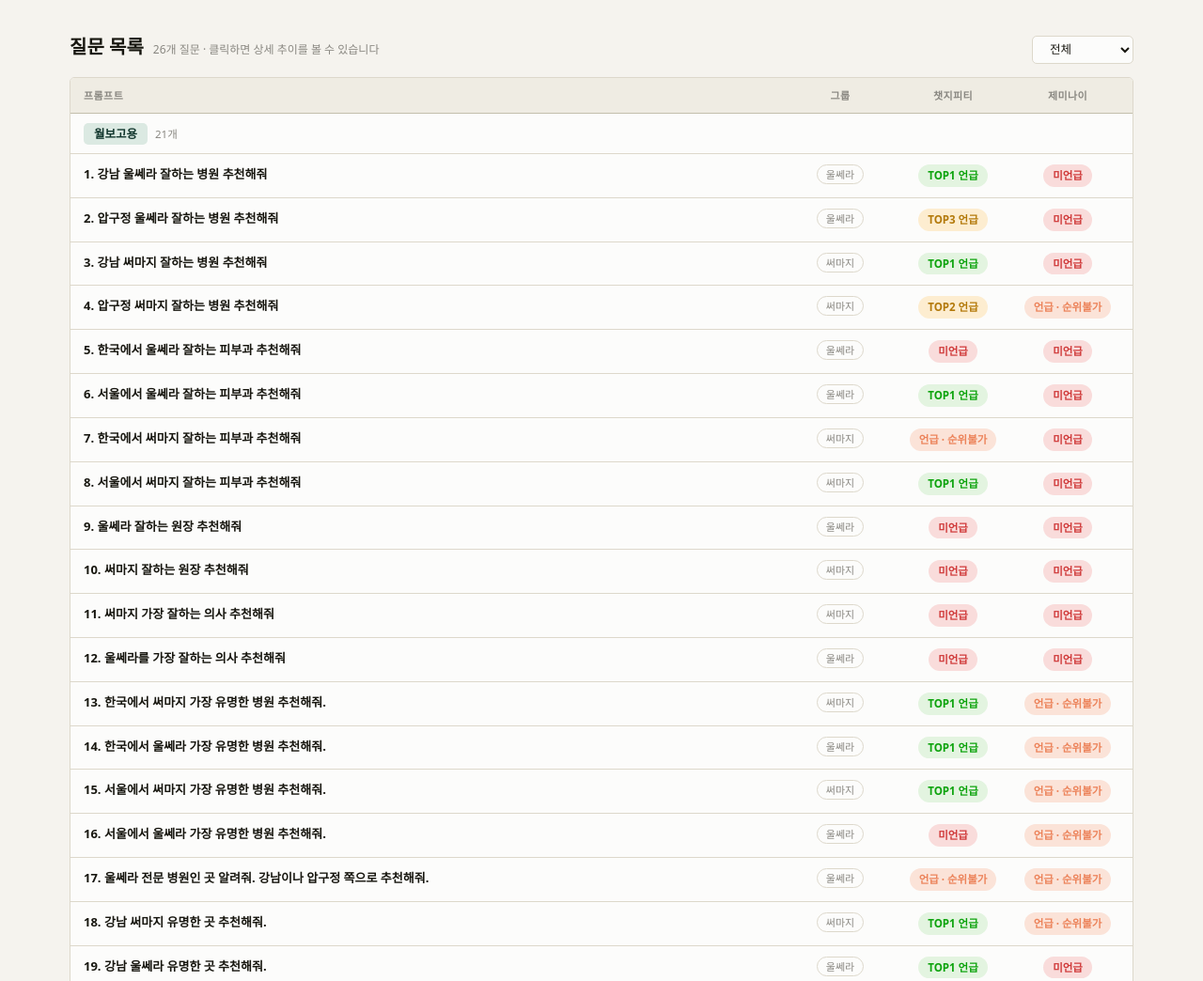
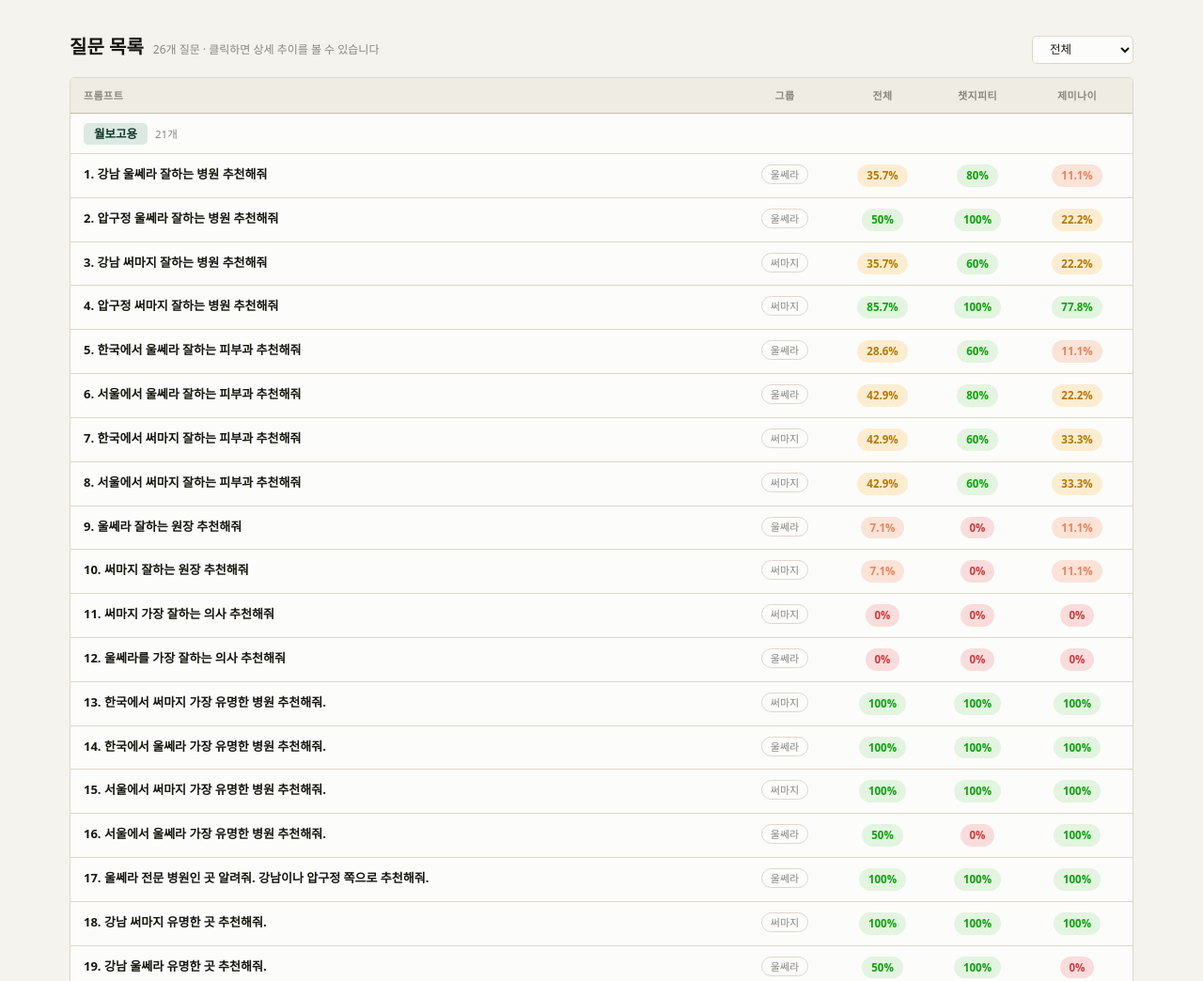
Before and after one commit to mjskinclinic/v-mj-skin-clinic, a plain HTML site: page docs/index.html in a window 1280 px wide. Shown: the part 1212-2256 px from the top of the page at 94% size. Drawn offline with Linux system fonts and the light colour scheme; a web font is replaced by a local one.

Commit message:
Add files via upload

```diff
--- a/docs/index.html
+++ b/docs/index.html
@@ -238,9 +238,10 @@ function render() {
       <thead>
         <tr>
           <th>프롬프트</th>
-          <th style="width:110px">그룹</th>
-          <th style="width:130px">챗지피티</th>
-          <th style="width:130px">제미나이</th>
+          <th style="width:100px">그룹</th>
+          <th style="width:100px">전체</th>
+          <th style="width:110px">챗지피티</th>
+          <th style="width:110px">제미나이</th>
         </tr>
       </thead>
       <tbody id="qTableBody"></tbody>
@@ -253,22 +254,35 @@ function render() {
     if (row) location.href = row.dataset.href;
   });
 
-  function statusBadge(row) {
-    const st = row ? statusOf(row) : { cls: "unknown", label: "확인 오류" };
-    return `<span class="status-badge ${st.cls}">${st.label}</span>`;
+  function shareBadge(share) {
+    if (!share.total) return `<span class="status-badge unknown">데이터 없음</span>`;
+    let cls = "critical";
+    if (share.pct >= 50) cls = "good";
+    else if (share.pct >= 20) cls = "warning";
+    else if (share.pct > 0) cls = "serious";
+    return `<span class="status-badge ${cls} mono">${share.pct}%</span>`;
+  }
+
+  // 상단 기간/태그 필터와 무관하게, 저장된 전체 기록(FULL_DATA.history)을 기준으로
+  // 이 질문 하나에 대한 노출 점유율을 계산합니다.
+  function questionShare(qIdx, platforms) {
+    const runs = flattenRuns(FULL_DATA.history, { days: 0, platforms, questionIndices: [qIdx] });
+    return shareOfVoice(runs);
   }
 
   function qRowHtml(i) {
     const q = latest.questions[i];
     const groupName = Object.entries(groups).find(([, gIdxs]) => gIdxs.includes(i))?.[0] || "";
-    const gptRow = latest.platforms.gpt?.rows?.[i];
-    const geminiRow = latest.platforms.gemini?.rows?.[i];
+    const gptShare = questionShare(i, ["gpt"]);
+    const geminiShare = questionShare(i, ["gemini"]);
+    const allShare = questionShare(i, PLATFORMS);
     return `
       <tr data-href="./prompt.html?q=${i}">
         <td><span class="row-label">${i + 1}. ${q}</span></td>
         <td>${groupName ? `<span class="qgroup">${groupName}</span>` : `<span class="cell-empty">—</span>`}</td>
-        <td>${statusBadge(gptRow)}</td>
-        <td>${statusBadge(geminiRow)}</td>
+        <td>${shareBadge(allShare)}</td>
+        <td>${shareBadge(gptShare)}</td>
+        <td>${shareBadge(geminiShare)}</td>
       </tr>
     `;
   }
@@ -277,7 +291,7 @@ function render() {
     let rowsHtml = "";
     if (QLIST_FILTER === "all") {
       byTag.forEach((idxs, tagName) => {
-        rowsHtml += `<tr class="qtag-row"><td colspan="4"><span class="qtagname">${tagName}</span><span class="qtagcount">${idxs.length}개</span></td></tr>`;
+        rowsHtml += `<tr class="qtag-row"><td colspan="5"><span class="qtagname">${tagName}</span><span class="qtagcount">${idxs.length}개</span></td></tr>`;
         idxs.forEach((i) => { rowsHtml += qRowHtml(i); });
       });
     } else {
--- a/docs/style.css
+++ b/docs/style.css
@@ -236,9 +236,10 @@ table.matrix tbody tr[data-href]:hover { background: var(--paper); }
 table.qtable td:first-child { max-width: 480px; }
 table.qtable .row-label { white-space: normal; }
 table.qtable tbody tr { cursor: pointer; }
-table.qtable td:nth-child(2), table.qtable th:nth-child(2) { text-align: center; padding-right: 6px; }
+table.qtable td:nth-child(2), table.qtable th:nth-child(2) { text-align: center; }
 table.qtable td:nth-child(3), table.qtable th:nth-child(3) { text-align: center; padding-right: 6px; }
-table.qtable td:nth-child(4), table.qtable th:nth-child(4) { text-align: center; padding-left: 6px; }
+table.qtable td:nth-child(4), table.qtable th:nth-child(4) { text-align: center; padding-left: 6px; padding-right: 6px; }
+table.qtable td:nth-child(5), table.qtable th:nth-child(5) { text-align: center; padding-left: 6px; }
 .qtag-row td { padding: 8px 14px; border-bottom: 1px solid var(--line-strong); }
 .qtag-row .qtagname { font-size: 12.5px; font-weight: 700; color: var(--accent-ink); background: var(--accent-soft); border-radius: 5px; padding: 3px 11px; margin-right: 8px; }
 .qtag-row .qtagcount { font-size: 11.5px; color: var(--ink-muted); }
```
